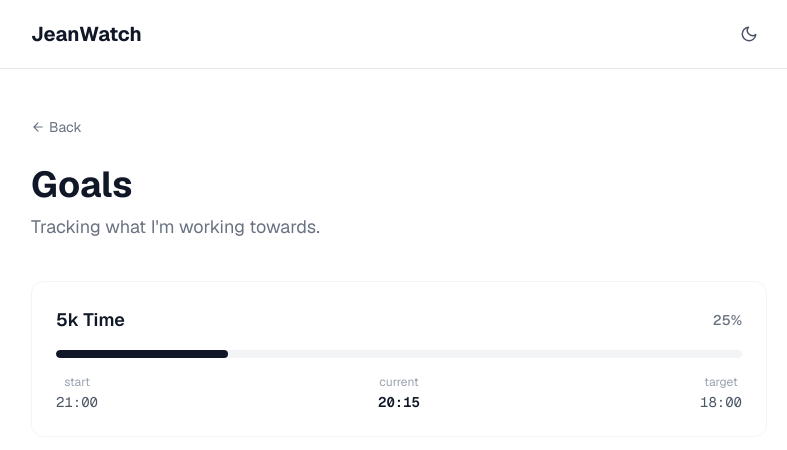
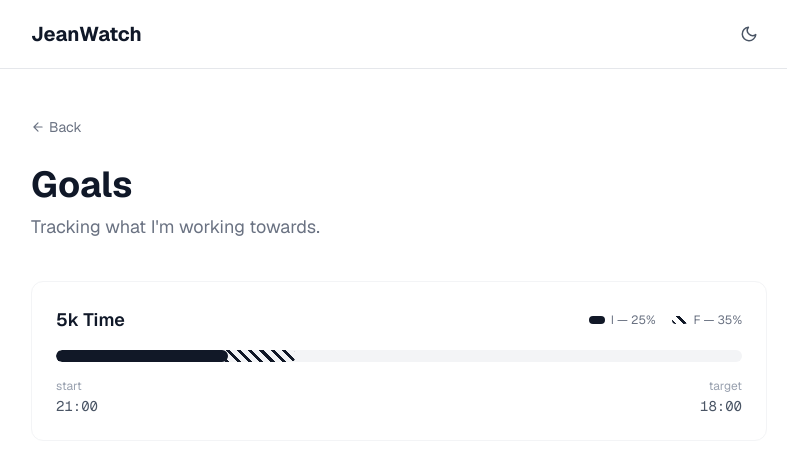
Before and after one commit to ibud155/JeanWatch, a Next.js app: page /goals in a window 1280 px wide. Shown: the top 450 px of the page, without its empty margins (241-1028 px from the left). Built offline with nearby package versions, Linux system fonts and the light colour scheme.

Commit message:
dual progress bar with I and F labels

```diff
--- a/goals/5k-time.md
+++ b/goals/5k-time.md
@@ -2,7 +2,8 @@
 title: "5k Time"
 start: "21:00"
 target: "18:00"
-current: "20:15"
+current_i: "20:15"
+current_f: "19:57"
 unit: "time"
 direction: "lower"
 ---
--- a/src/app/globals.css
+++ b/src/app/globals.css
@@ -6,6 +6,33 @@
 @theme inline {
   --font-sans: var(--font-geist-sans);
   --font-mono: var(--font-geist-mono);
+}
+
+/* Progress bar styles */
+.bar-solid {
+  background: #111827;
+}
+.dark .bar-solid {
+  background: #ffffff;
+}
+
+.bar-striped {
+  background: repeating-linear-gradient(
+    45deg,
+    #111827 0px,
+    #111827 3px,
+    transparent 3px,
+    transparent 8px
+  );
+}
+.dark .bar-striped {
+  background: repeating-linear-gradient(
+    45deg,
+    #ffffff 0px,
+    #ffffff 3px,
+    transparent 3px,
+    transparent 8px
+  );
 }
 
 /* Prose styles for markdown post content */
--- a/src/app/goals/page.tsx
+++ b/src/app/goals/page.tsx
@@ -43,7 +43,10 @@ export default function GoalsPage() {
         <p className="text-gray-400 dark:text-gray-600">No goals yet.</p>
       ) : (
         <div className="space-y-6">
-          {goals.map((goal) => (
+          {goals.map((goal) => {
+            const dual = goal.progress_f !== undefined;
+
+            return (
               <div
                 key={goal.slug}
                 className="border border-gray-100 dark:border-gray-800 rounded-xl p-6"
@@ -52,36 +55,55 @@ export default function GoalsPage() {
                   <h2 className="text-lg font-semibold text-gray-900 dark:text-white">
                     {goal.title}
                   </h2>
+                  {dual && (
+                    <div className="flex items-center gap-4 text-xs text-gray-500 dark:text-gray-400">
+                      <span className="flex items-center gap-1.5">
+                        <span className="inline-block w-4 h-2 rounded-sm bar-solid" />
+                        I — {goal.progress_i}%
+                      </span>
+                      <span className="flex items-center gap-1.5">
+                        <span className="inline-block w-4 h-2 rounded-sm bar-striped" />
+                        F — {goal.progress_f}%
+                      </span>
+                    </div>
+                  )}
+                  {!dual && (
                     <span className="text-sm font-medium text-gray-500 dark:text-gray-400">
-                  {goal.progress}%
+                      {goal.progress_i}%
                     </span>
+                  )}
                 </div>
 
                 {/* Progress bar */}
-              <div className="w-full h-2 bg-gray-100 dark:bg-gray-800 rounded-full overflow-hidden mb-4">
+                <div className="relative w-full h-3 bg-gray-100 dark:bg-gray-800 rounded-full overflow-hidden mb-4">
+                  {/* I — solid, rendered first (underneath) */}
                   <div
-                  className="h-full bg-gray-900 dark:bg-white rounded-full transition-all duration-500"
-                  style={{ width: `${goal.progress}%` }}
+                    className="absolute inset-y-0 left-0 h-full rounded-full bar-solid transition-all duration-500"
+                    style={{ width: `${goal.progress_i}%` }}
                   />
+                  {/* F — striped, rendered on top */}
+                  {dual && (
+                    <div
+                      className="absolute inset-y-0 left-0 h-full rounded-full bar-striped transition-all duration-500"
+                      style={{ width: `${goal.progress_f}%` }}
+                    />
+                  )}
                 </div>
 
-              {/* Start / Current / Target */}
+                {/* Start / Target */}
                 <div className="flex items-center justify-between text-sm">
-                <div className="text-center">
+                  <div>
                     <p className="text-gray-400 dark:text-gray-600 text-xs mb-0.5">start</p>
                     <p className="font-mono text-gray-600 dark:text-gray-400">{goal.start}</p>
                   </div>
-                <div className="text-center">
-                  <p className="text-gray-400 dark:text-gray-600 text-xs mb-0.5">current</p>
-                  <p className="font-mono font-semibold text-gray-900 dark:text-white">{goal.current}</p>
-                </div>
-                <div className="text-center">
+                  <div className="text-right">
                     <p className="text-gray-400 dark:text-gray-600 text-xs mb-0.5">target</p>
                     <p className="font-mono text-gray-600 dark:text-gray-400">{goal.target}</p>
                   </div>
                 </div>
               </div>
-          ))}
+            );
+          })}
         </div>
       )}
     </main>
--- a/src/lib/goals.ts
+++ b/src/lib/goals.ts
@@ -9,10 +9,12 @@ export interface Goal {
   title: string;
   start: string;
   target: string;
-  current: string;
+  current_i: string;
+  current_f?: string;
   unit: string;
   direction: "lower" | "higher";
-  progress: number;
+  progress_i: number;
+  progress_f?: number;
 }
 
 function timeToSeconds(t: string): number {
@@ -39,14 +41,10 @@ function calcProgress(
     c = parseFloat(current);
   }
 
-  if (direction === "lower") {
-    // lower current = more progress
-    const pct = (s - c) / (s - t);
-    return Math.min(100, Math.max(0, Math.round(pct * 100)));
-  } else {
-    const pct = (c - s) / (t - s);
-    return Math.min(100, Math.max(0, Math.round(pct * 100)));
-  }
+  const pct =
+    direction === "lower" ? (s - c) / (s - t) : (c - s) / (t - s);
+
+  return Math.min(100, Math.max(0, Math.round(pct * 100)));
 }
 
 export function getAllGoals(): Goal[] {
@@ -62,22 +60,23 @@ export function getAllGoals(): Goal[] {
       );
 
       const direction: "lower" | "higher" = data.direction ?? "higher";
+      const start = String(data.start);
+      const target = String(data.target);
+      const unit = data.unit as string;
 
       return {
         slug,
         title: data.title as string,
-        start: data.start as string,
-        target: data.target as string,
-        current: data.current as string,
-        unit: data.unit as string,
+        start,
+        target,
+        current_i: String(data.current_i),
+        current_f: data.current_f ? String(data.current_f) : undefined,
+        unit,
         direction,
-        progress: calcProgress(
-          String(data.start),
-          String(data.target),
-          String(data.current),
-          direction,
-          data.unit as string
-        ),
+        progress_i: calcProgress(start, target, String(data.current_i), direction, unit),
+        progress_f: data.current_f
+          ? calcProgress(start, target, String(data.current_f), direction, unit)
+          : undefined,
       };
     });
 }
```
Lines whose indentation alone changed are shown as unchanged.
